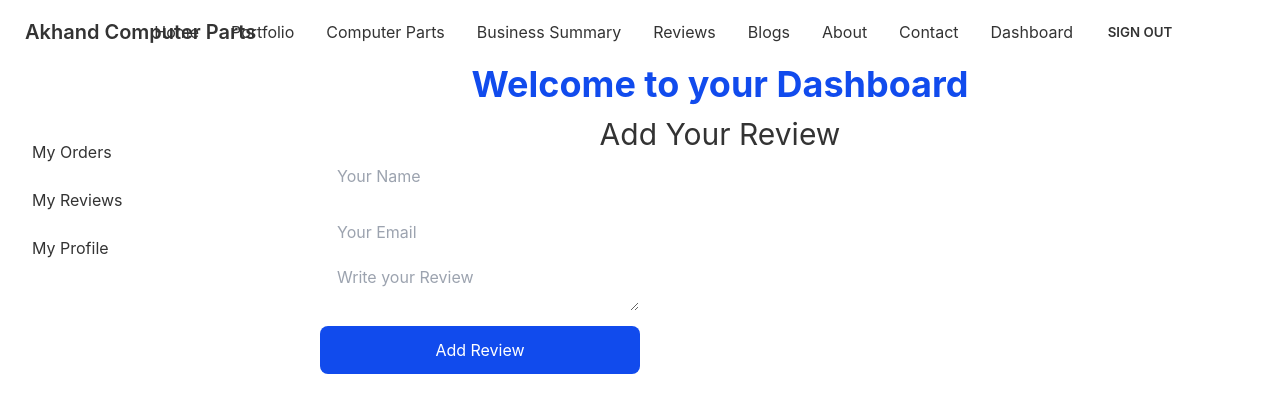
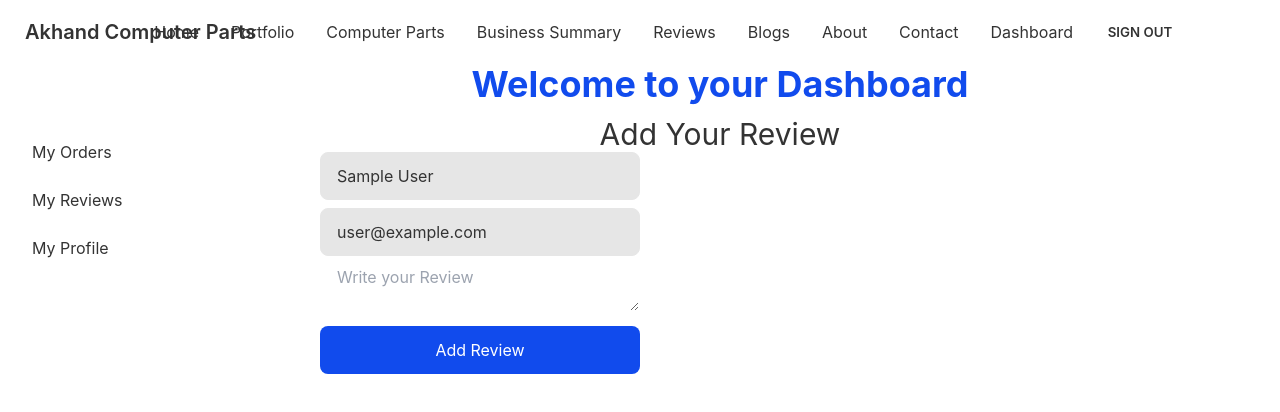
Before and after one commit to Saiyadul77/akhand-computer-parts, a React (Create React App) app: page /dashboard/review in a window 1280 px wide. Shown: the top 412 px of the page. Built offline with nearby package versions, Linux system fonts and the light colour scheme; no server answers; sample sign-in values are in the browser's storage.

Commit message:
user review

```diff
--- a/src/Pages/Dashboard/MyReview.js
+++ b/src/Pages/Dashboard/MyReview.js
@@ -1,8 +1,11 @@
 import React from 'react';
+import { useAuthState } from 'react-firebase-hooks/auth';
 import { useForm } from 'react-hook-form';
 import { toast } from 'react-toastify';
+import auth from '../../firebase.init';
 
 const MyReview = () => {
+    const [user, loading, error] = useAuthState(auth);
     const { register, handleSubmit } = useForm();
     const onSubmit = data => {
         console.log(data)
@@ -31,8 +34,8 @@ const MyReview = () => {
             <h1 className='text-center mt-3 text-3xl'>Add Your Review</h1>
             <div className='justify-center items-center ml-40 '>
             <form onSubmit={handleSubmit(onSubmit)}>
-                <input className='mb-2 input w-full max-w-xs' placeholder='Your Name'{...register("name", { required: true })} /> <br />
-                <input className='mb-2 input w-full max-w-xs' placeholder='Your Email' type="email" {...register("email")} /> <br />
+                <input className='mb-2 input w-full max-w-xs' disabled value={user?.displayName || ''} placeholder='Your Name'{...register("name", { required: true })} /> <br />
+                <input className='mb-2 input w-full max-w-xs' disabled value={user?.email || ''} placeholder='Your Email' type="email" {...register("email")} /> <br />
                 <textarea className='mb-2 input w-full max-w-xs' placeholder='Write your Review'{...register("description")} /> <br />
                 <input className='text-white bg-primary input w-full max-w-xs' type="submit" value="Add Review" />
             </form>
```
